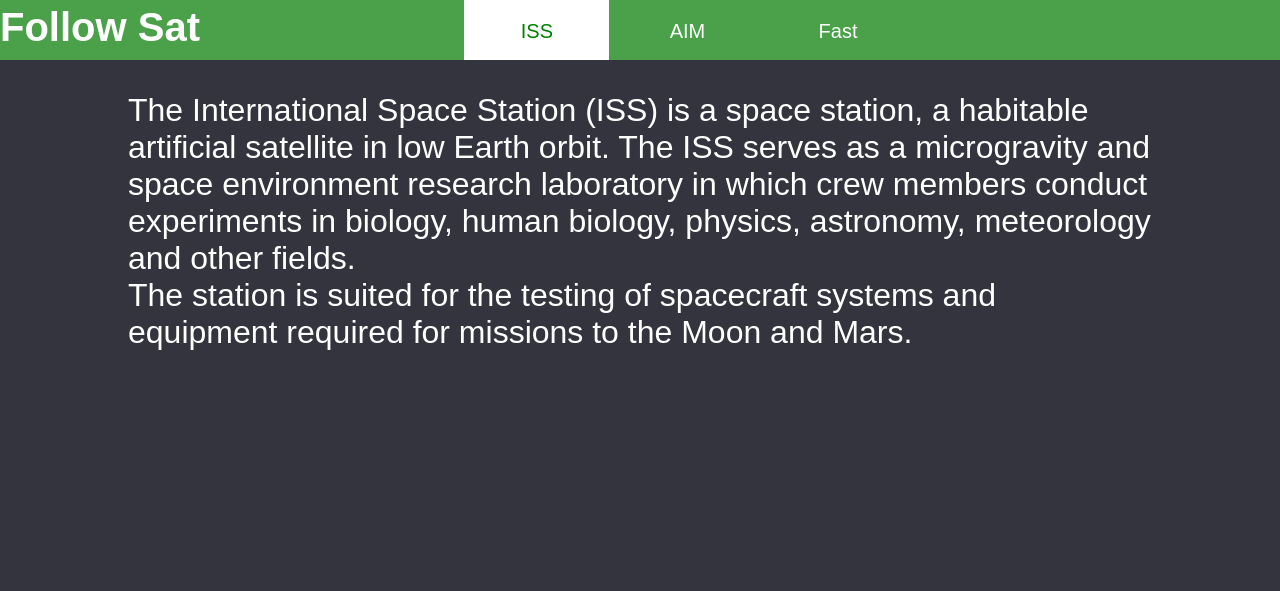
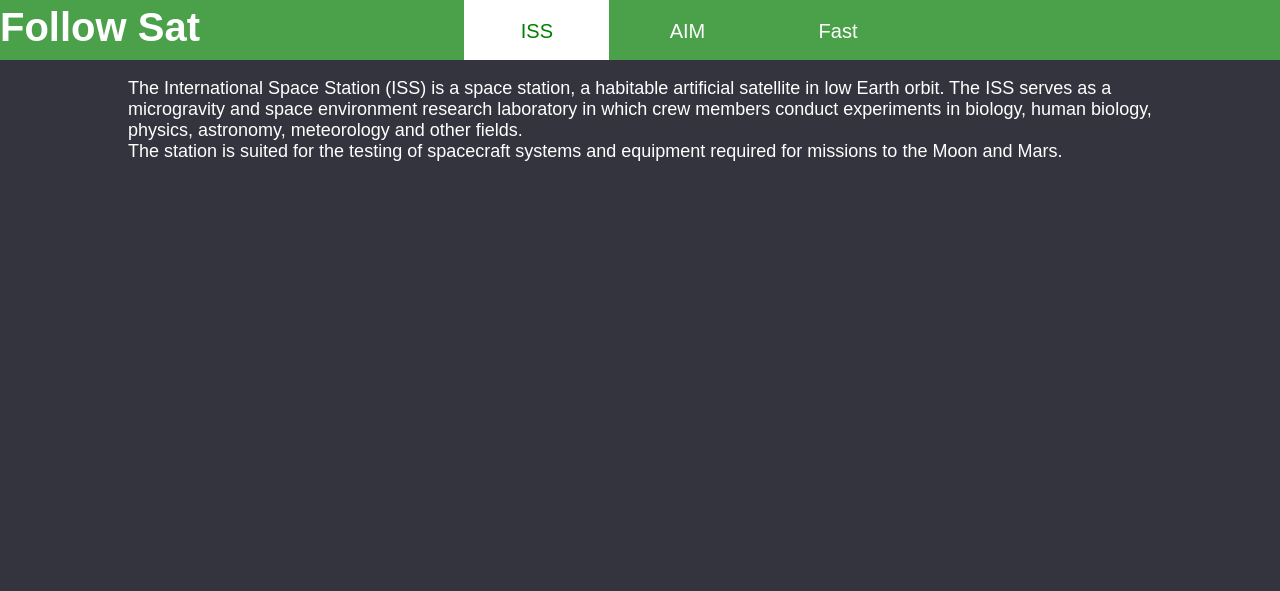
Before and after one commit to International-space-apps-bordeaux/TS5, a PHP site: page / in a window 1280 px wide. Shown: the part 500-1091 px from the top of the page. Run offline with PHP 8.4, Linux system fonts and the light colour scheme; some libraries are stand-ins or nearby versions.

Commit message:
Added picto url into index. Downsized description font size

```diff
--- a/client/css/layout.css
+++ b/client/css/layout.css
@@ -87,6 +87,7 @@ body {
 
 .description {
     display:none;
+    font-size: 18px;
 }
 
 #iss {
--- a/client/index.php
+++ b/client/index.php
@@ -6,6 +6,9 @@ $baseUrl = "";
 <head>
     <meta charset="UTF-8">
     <title>Follow Sat</title>
+<script type="text/javascript">
+    var picto = "http://<?php echo $_SERVER['SERVER_NAME']."/".$baseUrl; ?>FollowSat/client/picto.png";
+</script>
         <script src="//ajax.googleapis.com/ajax/libs/jquery/1.11.0/jquery.min.js"></script>
         <link href="http://<?php echo $_SERVER['SERVER_NAME']."/".$baseUrl; ?>FollowSat/client/css/layout.css" rel="stylesheet" media="screen">
 
```
Also changed, not shown: client/picto.png.
